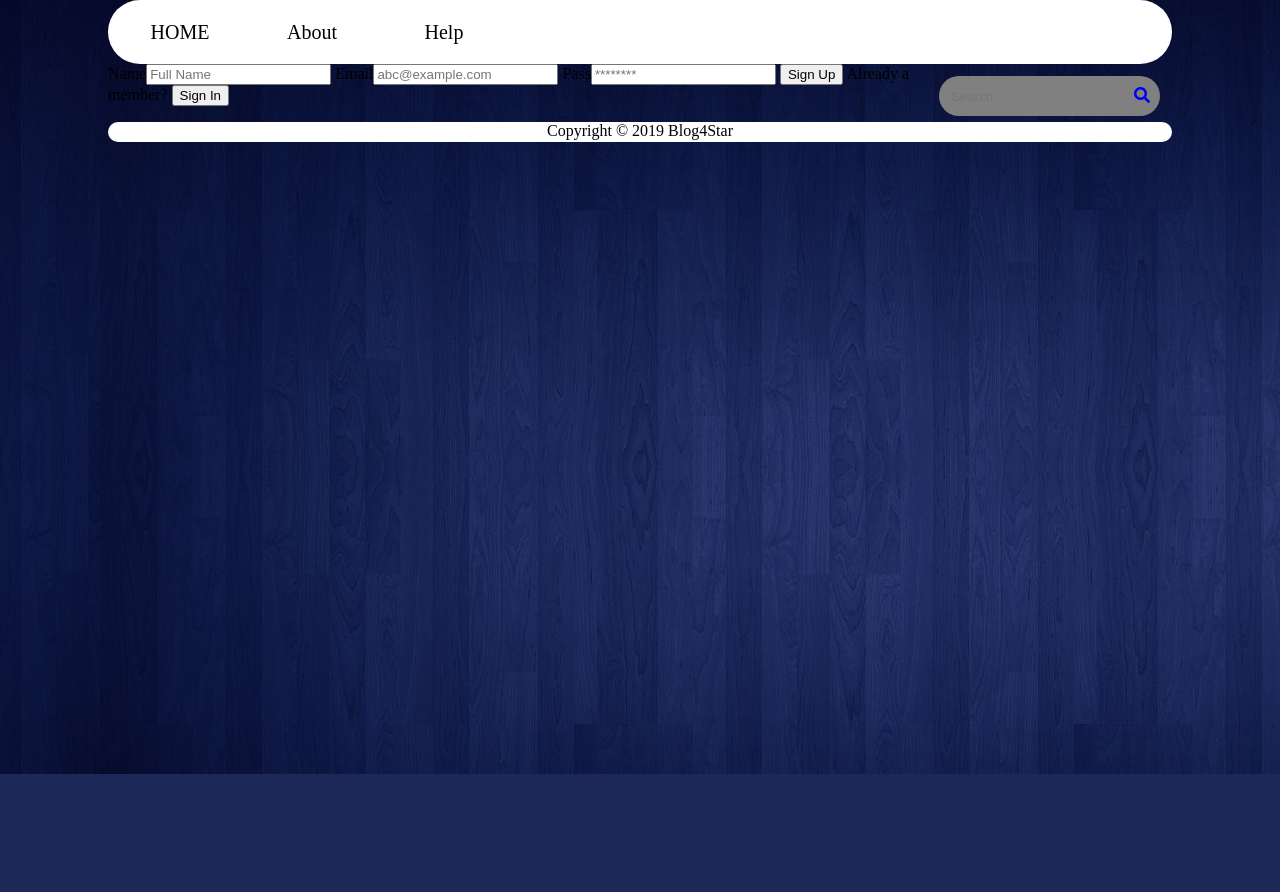
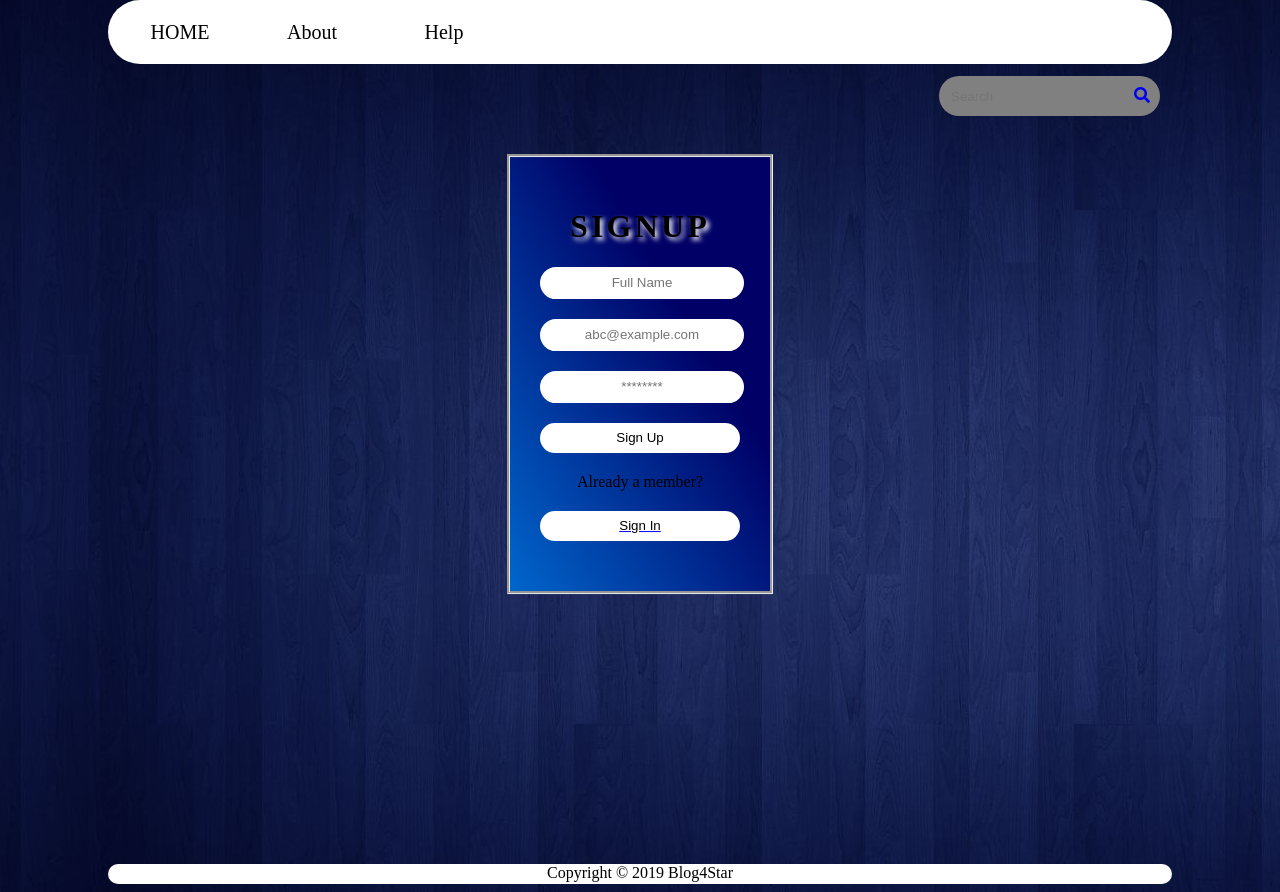
Before and after one commit to code-stacker/Project, a Django app: page /signup/ in a window 1280 px wide. Shown: the part 26-918 px from the top of the page. Before the commit the page ends 800 px from the top, so only its background shows below. Run offline with Django 3.2, Linux system fonts and the light colour scheme.

Commit message:
fixed layout issue

```diff
--- a/quizSite/forms.py
+++ b/quizSite/forms.py
@@ -14,8 +14,8 @@ class LoginForm(MyForm):
 
     email_attrs = {"placeholder":"abc@example.com","type":"text"}
     pass_attrs  = {"placeholder":"********"}
-    email       = forms.CharField(widget=forms.TextInput(email_attrs),label='Email')
-    password    = forms.CharField(widget=forms.PasswordInput(pass_attrs),label='Pass')
+    email       = forms.CharField(widget=forms.TextInput(email_attrs),label='')
+    password    = forms.CharField(widget=forms.PasswordInput(pass_attrs),label='')
 
     def clean_email(self):
         email   = self.cleaned_data.get("email")
@@ -25,6 +25,6 @@ class SignupForm(MyForm):
     name_attrs  = {"placeholder":"Full Name","type":"text"}
     email_attrs = {"placeholder":"abc@example.com","type":"text"}
     pass_attrs  = {"placeholder":"********"}
-    name        = forms.CharField(widget=forms.TextInput(name_attrs),label='Name')
-    email       = forms.CharField(widget=forms.TextInput(email_attrs),label='Email')
-    password    = forms.CharField(widget=forms.PasswordInput(pass_attrs),label='Pass')
+    name        = forms.CharField(widget=forms.TextInput(name_attrs),label='')
+    email       = forms.CharField(widget=forms.TextInput(email_attrs),label='')
+    password    = forms.CharField(widget=forms.PasswordInput(pass_attrs),label='')
--- a/templates/base.html
+++ b/templates/base.html
@@ -8,6 +8,7 @@
     <title>Blog4Star</title>
     <link rel="stylesheet" href="https://use.fontawesome.com/releases/v5.7.2/css/all.css" integrity="sha384-fnmOCqbTlWIlj8LyTjo7mOUStjsKC4pOpQbqyi7RrhN7udi9RwhKkMHpvLbHG9Sr" crossorigin="anonymous">
     <link rel="stylesheet" type="text/css" href= "{% static "css_base.css" %}" >
+
     {% block extrahead %}{% endblock %}
 
 
@@ -18,7 +19,6 @@
     <a href="/">
         <img src="" alt="Blog4Star">
     </a>
-    </div>
     <div id="BUTTON">
         <ul>
             <li><a href="/" id="home">HOME</a></li>
@@ -37,10 +37,11 @@
                 <i class="fas fa-search"></i>
             </a>
     </div>
+    <div style="margin-top: 800px;">
         {% block content %}
-<div style="margin-top: 800px"></div>
 
         {% endblock content %}
+    </div>
     <footer id="footer">
         <p>Copyright &copy; 2019 Blog4Star</p>
     </footer>
--- a/templates/css_base.css
+++ b/templates/css_base.css
@@ -45,7 +45,7 @@ body{
 
 #BUTTON li{
 	float: left;
-  margin-left:12px;
+    margin-left:12px;
 	margin-top: 11px;
 }
 
--- a/templates/error.css
+++ b/templates/error.css
@@ -24,14 +24,14 @@
 	text-shadow: 3px 3px 5px white;
 }
 
-#Page.Btn{
+#Page.Btn, #Page a button{
 	width: 10px;
 	border:none;
 	display: block;
 	border-radius: 20px;
 	background:black;
 }
-#Page input{
+#Page input, #Page a button{
 	border:0;
 	display: block;
 	background:none;
@@ -40,7 +40,7 @@
 	line-height: 20px;
 }
 
-#Page input{
+#Page input, #Page a button{
 	width: 100%;
 	background:white;
 	height: 30px;
--- a/templates/signup.html
+++ b/templates/signup.html
@@ -1,14 +1,21 @@
 {% extends "base.html" %}
 
+    {% load static %}
+    {% block extrahead %}
+        <link rel="stylesheet" type="text/css" href="{% static "error.css" %}">
+    {% endblock %}
+
 {% block content %}
-    <form method="POST"> {% csrf_token %}
-        <!-- email_attrs = {"placeholder":"abc@example.com","type":"text"} -->
-        <!-- name_attrs  = {"placeholder":"Full Name","type":"text"} -->
-        <!-- pass_attrs  = {"placeholder":"********","type":"password"} -->
+    <form id="Page" method="POST"> {% csrf_token %}
+        <h1>SIGNUP</h1>
+
+        <!-- email_attrs = {"placeholder":"abc@example.com","type":"text","id":"id_email"} -->
+        <!-- name_attrs  = {"placeholder":"Full Name","type":"text","id":"id_name"} -->
+        <!-- pass_attrs  = {"placeholder":"********","type":"password","id":"id_password"} -->
         {{form}}
-        <input type="submit" value="Sign Up">
+        <input class="Btn" type="submit" value="Sign Up">
         <span>Already a member?</span>
-        <a href="/login"><button type="button">Sign In</button></a>
+        <a href="/login"><button type="button" class="Btn">Sign In</button></a>
     </form>
 
 {% endblock %}
```
Also changed, not shown: templates/login.html (+9 -6 lines), 6 other files. Lines whose indentation alone changed are shown as unchanged.
